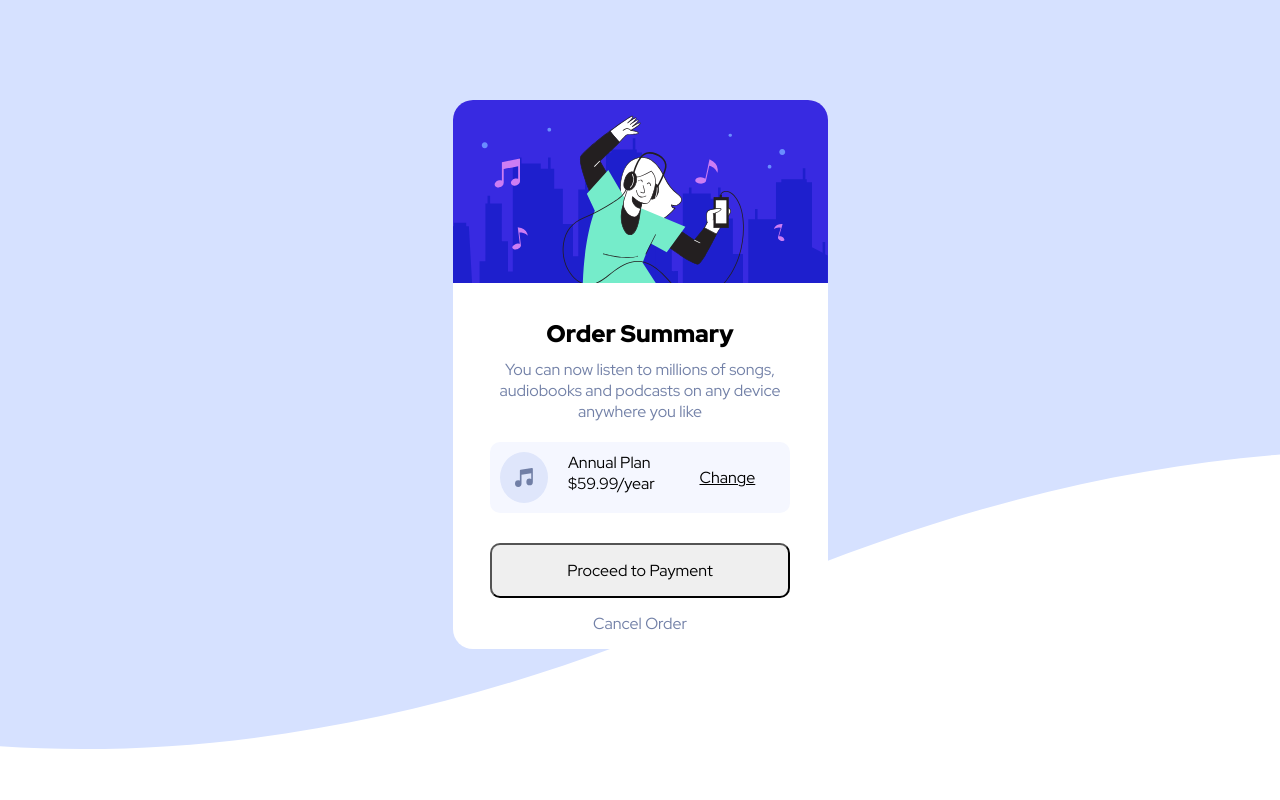
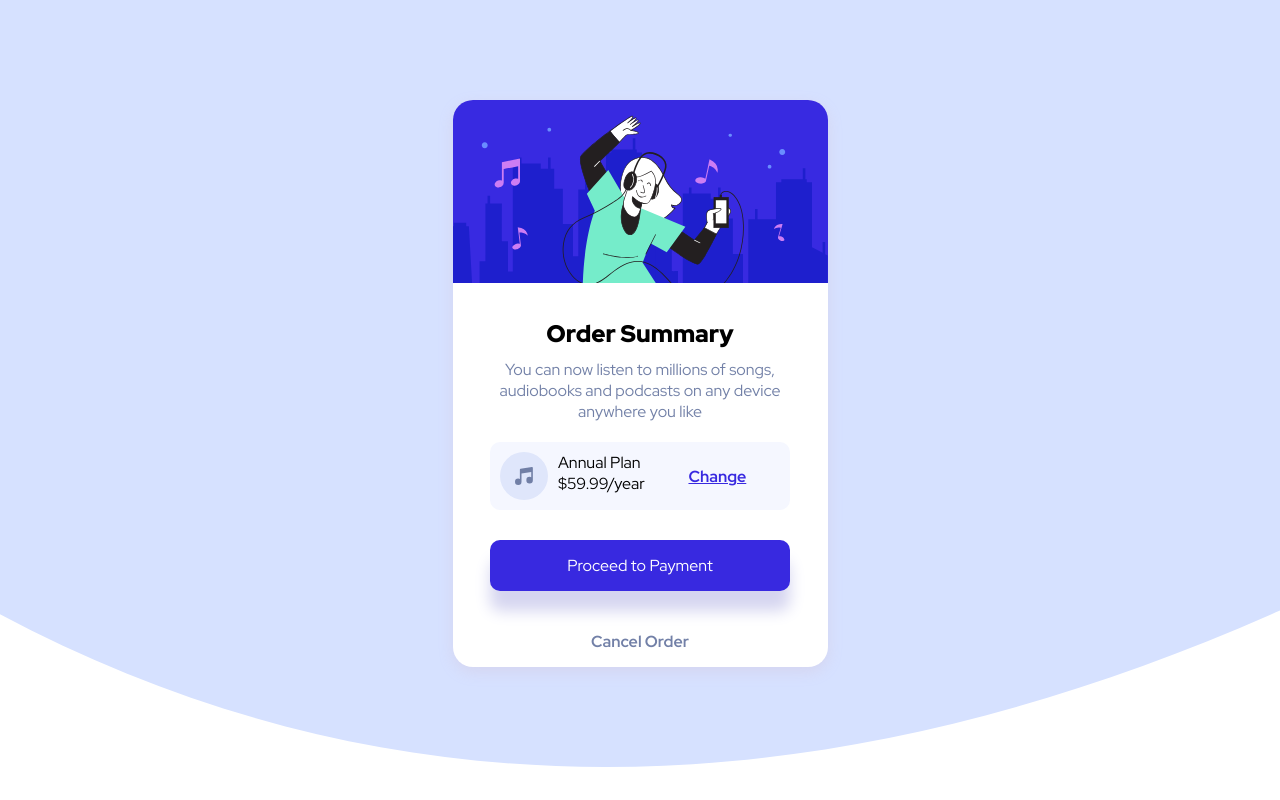
Before and after one commit to mainarobert/order-summary-card, a plain HTML site: page index.html in a window 1280 px wide. Drawn offline with Linux system fonts and the light colour scheme.

Commit message:
add final styles box-shadow

```diff
--- a/style.css
+++ b/style.css
@@ -10,7 +10,7 @@
 body {
     background: url('/images/pattern-background-mobile.svg');
     background-size: cover;
-    background-repeat: no-repeat ;
+    background-repeat: no-repeat;
 }
 
 .container {
@@ -18,12 +18,15 @@ body {
     margin: 0 auto;
     max-width: 375px;
     padding: 100px 0;
+    box-shadow: px;
 }
 
 .card {
     background: rgb(255, 255, 255);
     border-radius: 20px;
     margin: 0 auto;
+    box-shadow: 0px 5px 15px 0px hsl(240, 48%, 89%);
+
 }
 
 .card_summary {
@@ -51,7 +54,7 @@ h1 {
     display: flex;
     width: 80%;
     margin: 0 auto;
-    gap: 20px;
+    gap: 10px;
     background:hsl(225, 100%, 98%);
     padding: 10px ;
     border-radius: 10px;
@@ -61,26 +64,52 @@ h1 {
     background: none;
     border: none;
     text-decoration: underline 0;
+    font-weight: 700;
+    color: hsl(245, 75%, 52%);
+}
+
+.change_btn:hover{
+    color: hsl(245, 75%, 52%, 0.7);
 }
 
 button {
-    display: block;
-    width: 80%;
     margin: 0 auto;
-    border-radius: 10px;
-    padding: 15px;
+    cursor: pointer;
 }
 
 .payment_btn {
     margin-top: 30px;
+    display: block;
+    width: 80%;
+    border-radius: 10px;
+    padding: 15px;
+    background: hsl(245, 75%, 52%);
+    color: #fff;
+    border: none;
+    box-shadow: 0px 20px 15px 0px hsl(240, 48%, 89%);
+}
+
+.payment_btn:hover{
+    background:  hsl(245, 75%, 52%, 0.7);
 }
 
 .cancel_btn {
     background: none;
     border: none;
     color: hsl(224, 23%, 55%);;
+    display: block;
+    width: 80%;
+    border-radius: 10px;
+    padding: 15px;
+    margin-top: 25px;
+    font-weight: 700;
 }
 
-button {
-    cursor: pointer;
+
+@media(max-width: 1440px) {
+    body {
+        background: url("/images/pattern-background-desktop.svg");
+        background-repeat: no-repeat;
+        background-size: cover;
+    }
 }
```
